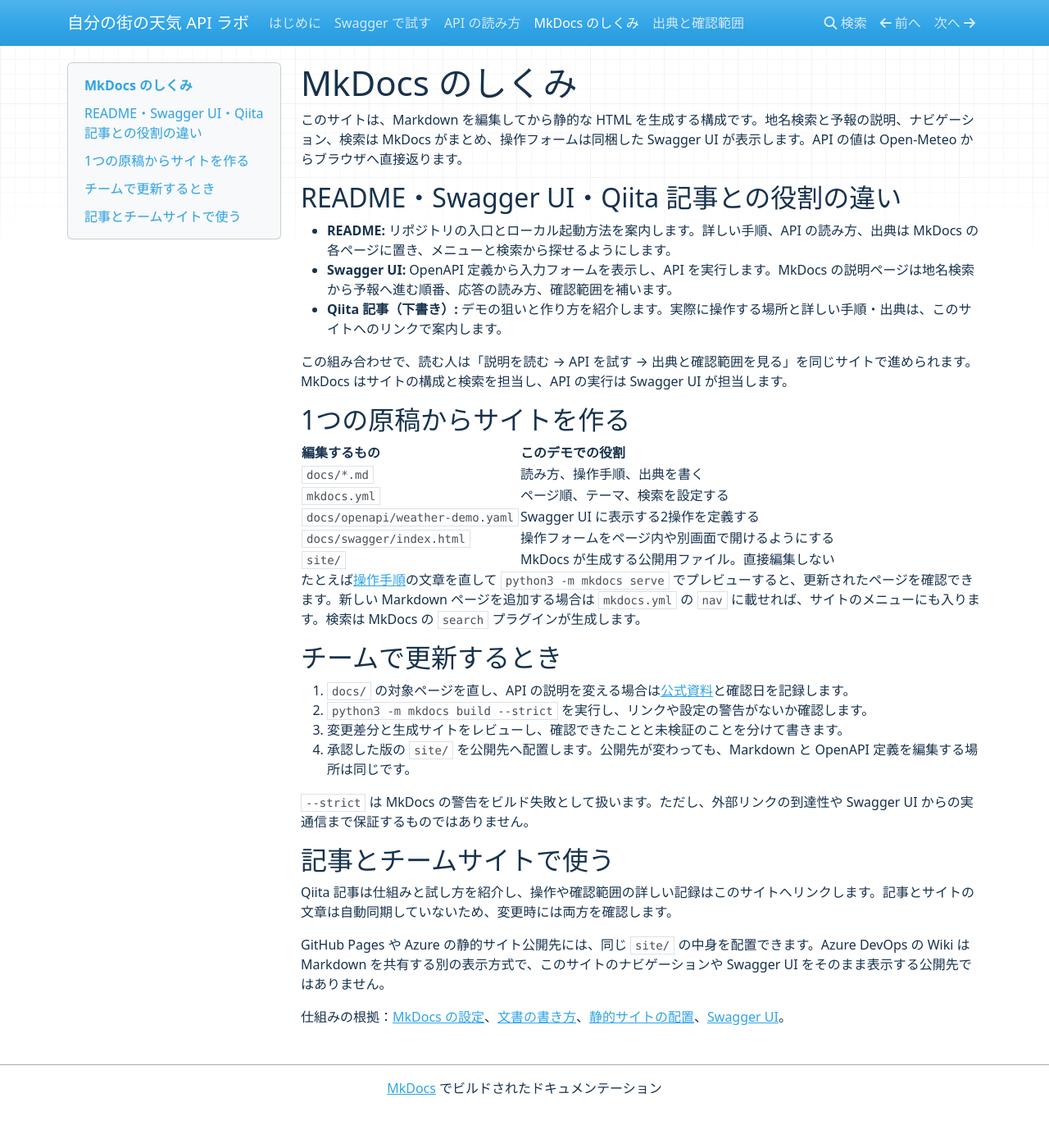
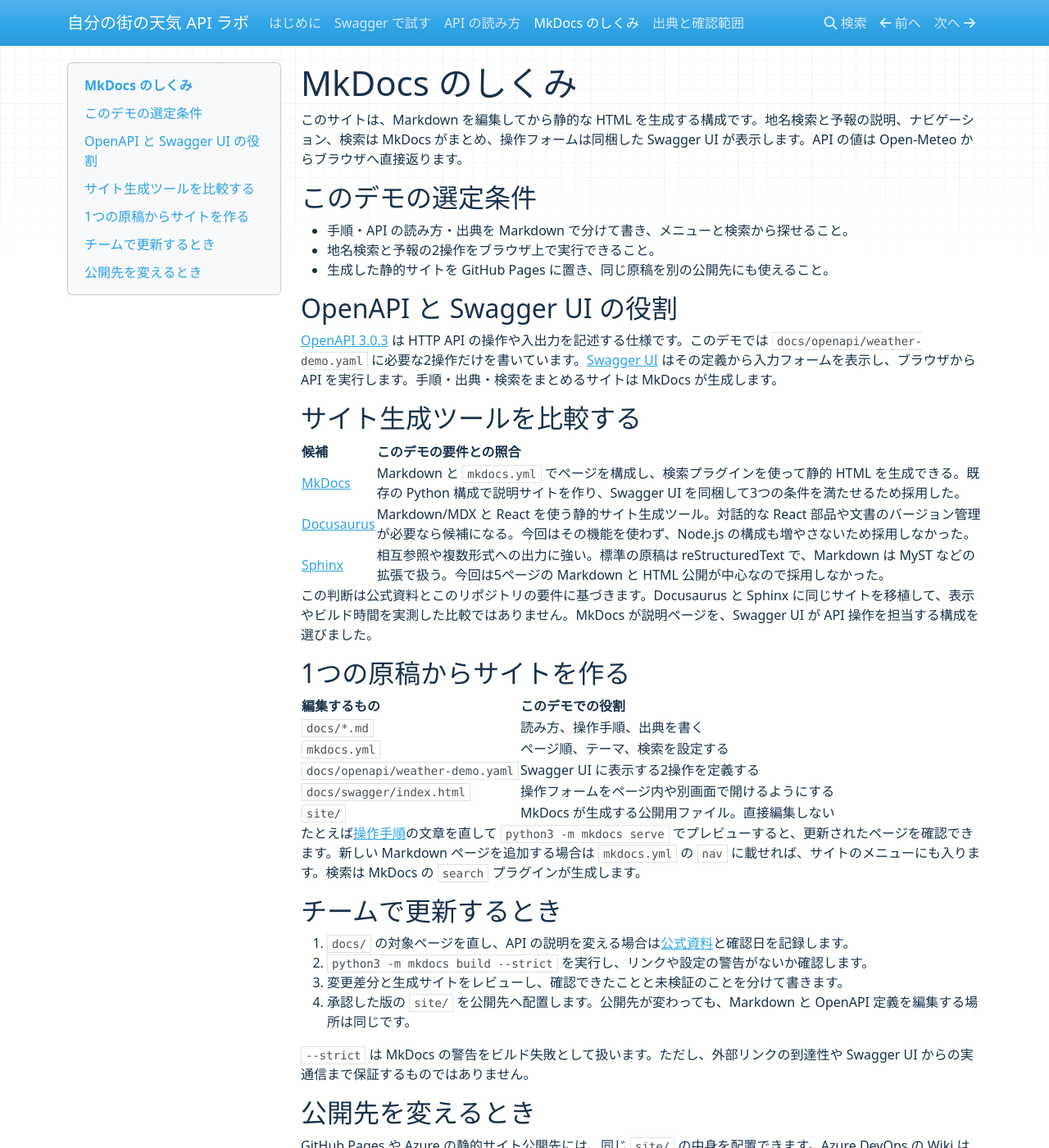
Before and after one commit to OmVill0716/mkdocs-open-meteo-demo, an MkDocs documentation site: the page built from docs/mkdocs-workflow.md, in a window 1280 px wide and 1400 px high. Shown: the whole window at 82% size. Built offline with MkDocs 1.6.1, drawn with Linux system fonts in a browser that asks for light colours; nearby versions of some CDN libraries; some of the changed text lies outside the part shown.

Commit message:
Compare documentation tools for the MkDocs demo

```diff
--- a/docs/mkdocs-workflow.md
+++ b/docs/mkdocs-workflow.md
@@ -2,13 +2,25 @@
 
 このサイトは、Markdown を編集してから静的な HTML を生成する構成です。地名検索と予報の説明、ナビゲーション、検索は MkDocs がまとめ、操作フォームは同梱した Swagger UI が表示します。API の値は Open-Meteo からブラウザへ直接返ります。
 
-## README・Swagger UI・Qiita 記事との役割の違い
+## このデモの選定条件
 
-- **README:** リポジトリの入口とローカル起動方法を案内します。詳しい手順、API の読み方、出典は MkDocs の各ページに置き、メニューと検索から探せるようにします。
-- **Swagger UI:** OpenAPI 定義から入力フォームを表示し、API を実行します。MkDocs の説明ページは地名検索から予報へ進む順番、応答の読み方、確認範囲を補います。
-- **Qiita 記事（下書き）:** デモの狙いと作り方を紹介します。実際に操作する場所と詳しい手順・出典は、このサイトへのリンクで案内します。
+- 手順・API の読み方・出典を Markdown で分けて書き、メニューと検索から探せること。
+- 地名検索と予報の2操作をブラウザ上で実行できること。
+- 生成した静的サイトを GitHub Pages に置き、同じ原稿を別の公開先にも使えること。
 
-この組み合わせで、読む人は「説明を読む → API を試す → 出典と確認範囲を見る」を同じサイトで進められます。MkDocs はサイトの構成と検索を担当し、API の実行は Swagger UI が担当します。
+## OpenAPI と Swagger UI の役割
+
+[OpenAPI 3.0.3](https://spec.openapis.org/oas/v3.0.3.html) は HTTP API の操作や入出力を記述する仕様です。このデモでは `docs/openapi/weather-demo.yaml` に必要な2操作だけを書いています。[Swagger UI](https://swagger.io/open-source/swagger-ui/) はその定義から入力フォームを表示し、ブラウザから API を実行します。手順・出典・検索をまとめるサイトは MkDocs が生成します。
+
+## サイト生成ツールを比較する
+
+| 候補 | このデモの要件との照合 |
+| --- | --- |
+| [MkDocs](https://www.mkdocs.org/) | Markdown と `mkdocs.yml` でページを構成し、検索プラグインを使って静的 HTML を生成できる。既存の Python 構成で説明サイトを作り、Swagger UI を同梱して3つの条件を満たせるため採用した。 |
+| [Docusaurus](https://docusaurus.io/docs/) | Markdown/MDX と React を使う静的サイト生成ツール。対話的な React 部品や文書のバージョン管理が必要なら候補になる。今回はその機能を使わず、Node.js の構成も増やさないため採用しなかった。 |
+| [Sphinx](https://www.sphinx-doc.org/en/master/) | 相互参照や複数形式への出力に強い。標準の原稿は reStructuredText で、Markdown は MyST などの拡張で扱う。今回は5ページの Markdown と HTML 公開が中心なので採用しなかった。 |
+
+この判断は公式資料とこのリポジトリの要件に基づきます。Docusaurus と Sphinx に同じサイトを移植して、表示やビルド時間を実測した比較ではありません。MkDocs が説明ページを、Swagger UI が API 操作を担当する構成を選びました。
 
 ## 1つの原稿からサイトを作る
 
@@ -31,10 +43,8 @@
 
 `--strict` は MkDocs の警告をビルド失敗として扱います。ただし、外部リンクの到達性や Swagger UI からの実通信まで保証するものではありません。
 
-## 記事とチームサイトで使う
-
-Qiita 記事は仕組みと試し方を紹介し、操作や確認範囲の詳しい記録はこのサイトへリンクします。記事とサイトの文章は自動同期していないため、変更時には両方を確認します。
+## 公開先を変えるとき
 
 GitHub Pages や Azure の静的サイト公開先には、同じ `site/` の中身を配置できます。Azure DevOps の Wiki は Markdown を共有する別の表示方式で、このサイトのナビゲーションや Swagger UI をそのまま表示する公開先ではありません。
 
-仕組みの根拠：[MkDocs の設定](https://www.mkdocs.org/user-guide/configuration/)、[文書の書き方](https://www.mkdocs.org/user-guide/writing-your-docs/)、[静的サイトの配置](https://www.mkdocs.org/user-guide/deploying-your-docs/)、[Swagger UI](https://swagger.io/open-source/swagger-ui/)。
+比較の参照元：[OpenAPI 3.0.3](https://spec.openapis.org/oas/v3.0.3.html)、[Swagger UI](https://swagger.io/open-source/swagger-ui/)、[MkDocs](https://www.mkdocs.org/)、[Docusaurus](https://docusaurus.io/docs/)、[Sphinx](https://www.sphinx-doc.org/en/master/)。
```
Also changed, not shown: docs/index.md (+1 -1 lines).
